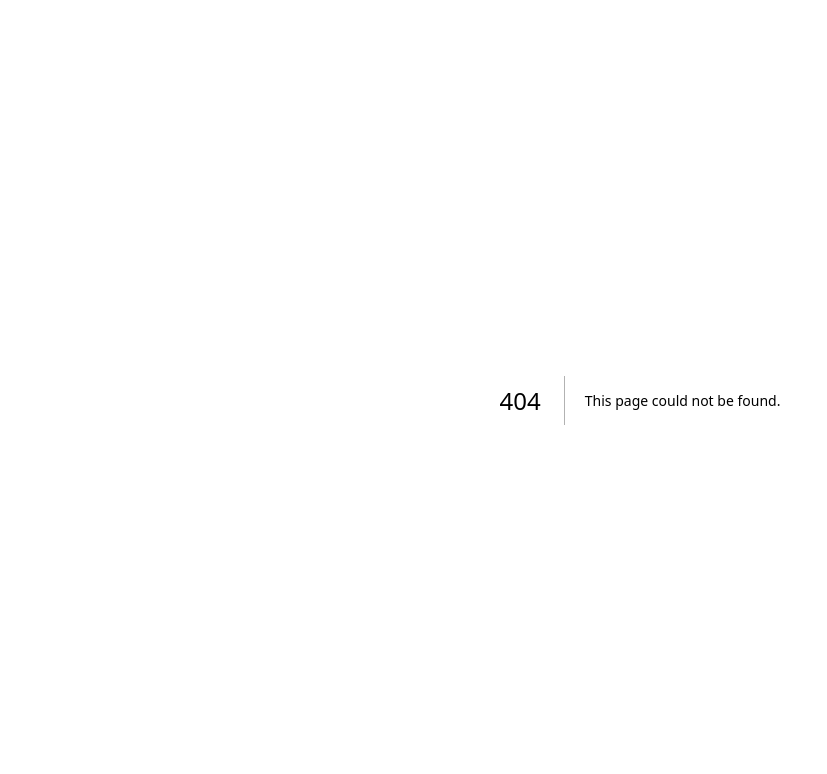
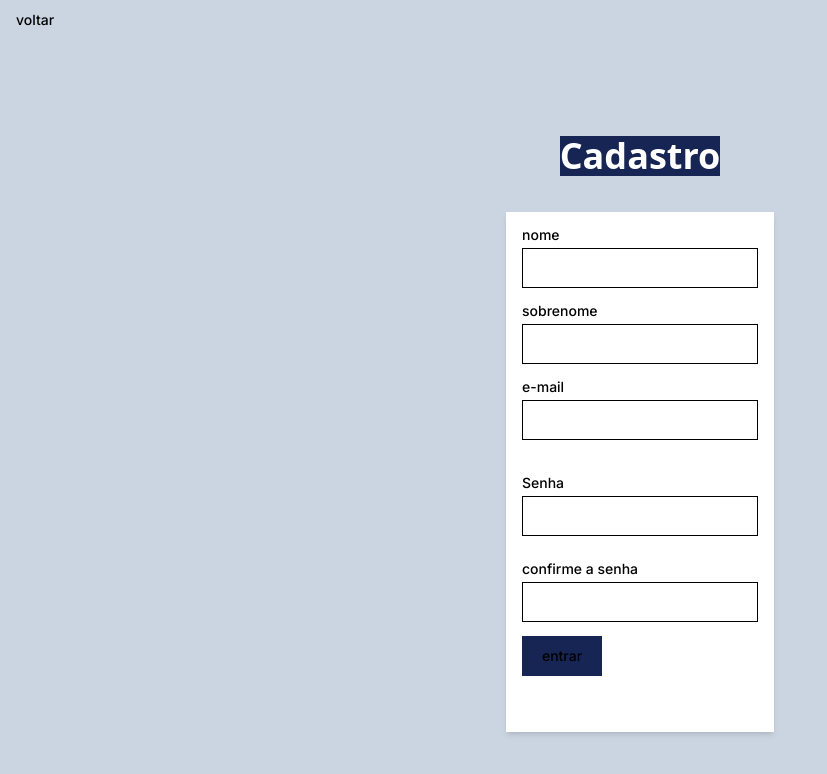
Before and after one commit to Vini-Casanova/InvestimentoImobil, a Next.js app in the folder frontend/: page /cadastro in a window 1280 px wide. Before the commit this address had no page. Shown: the top 774 px of the page, without its empty margins (0-827 px from the left). Built offline with nearby package versions, Linux system fonts and the light colour scheme.

Commit message:
feat: created pages

```diff
--- /dev/null
+++ b/frontend/src/app/cadastro/page.tsx
@@ -0,0 +1,19 @@
+'use client'
+import { SignIn } from "../components/sections/SignUp";
+import { Navbar } from "../components/modules/Navbar";
+import { Button } from "@/components/ui/button";
+import { useRouter } from "next/navigation";
+
+export default function Cadastrar(){
+const router = useRouter()
+    return (
+      <main className="h-screen bg-slate-300">
+           <Button
+           onClick={() => router.push('/')}>
+            voltar
+           </Button>
+         <SignIn/>
+      </main>
+
+    )
+  }
--- /dev/null
+++ b/frontend/src/app/historico/page.tsx
@@ -0,0 +1,19 @@
+'use client'
+import { type NextPage } from "next";
+import { Button } from "@/components/ui/button";
+import { useRouter } from "next/navigation";
+import { Historic } from "../components/sections/Historic";
+const Historico: NextPage = () =>{
+    const router = useRouter()
+    return (
+      <main className="h-screen bg-slate-300">
+            <Button
+           onClick={() => router.push('/')}>
+            voltar
+           </Button>
+         <Historic/>
+      </main>
+
+    )
+  }
+  export default Historico;
--- /dev/null
+++ b/frontend/src/app/login/page.tsx
@@ -0,0 +1,19 @@
+'use client'
+import { type NextPage } from "next";
+import { LogIn } from "../components/sections/Login";
+import { Button } from "@/components/ui/button";
+import { useRouter } from "next/navigation";
+const Logar: NextPage = () =>{
+    const router = useRouter()
+    return (
+      <main className="h-screen bg-slate-300">
+            <Button
+           onClick={() => router.push('/')}>
+            voltar
+           </Button>
+         <LogIn/>
+      </main>
+
+    )
+  }
+  export default Logar;
```
